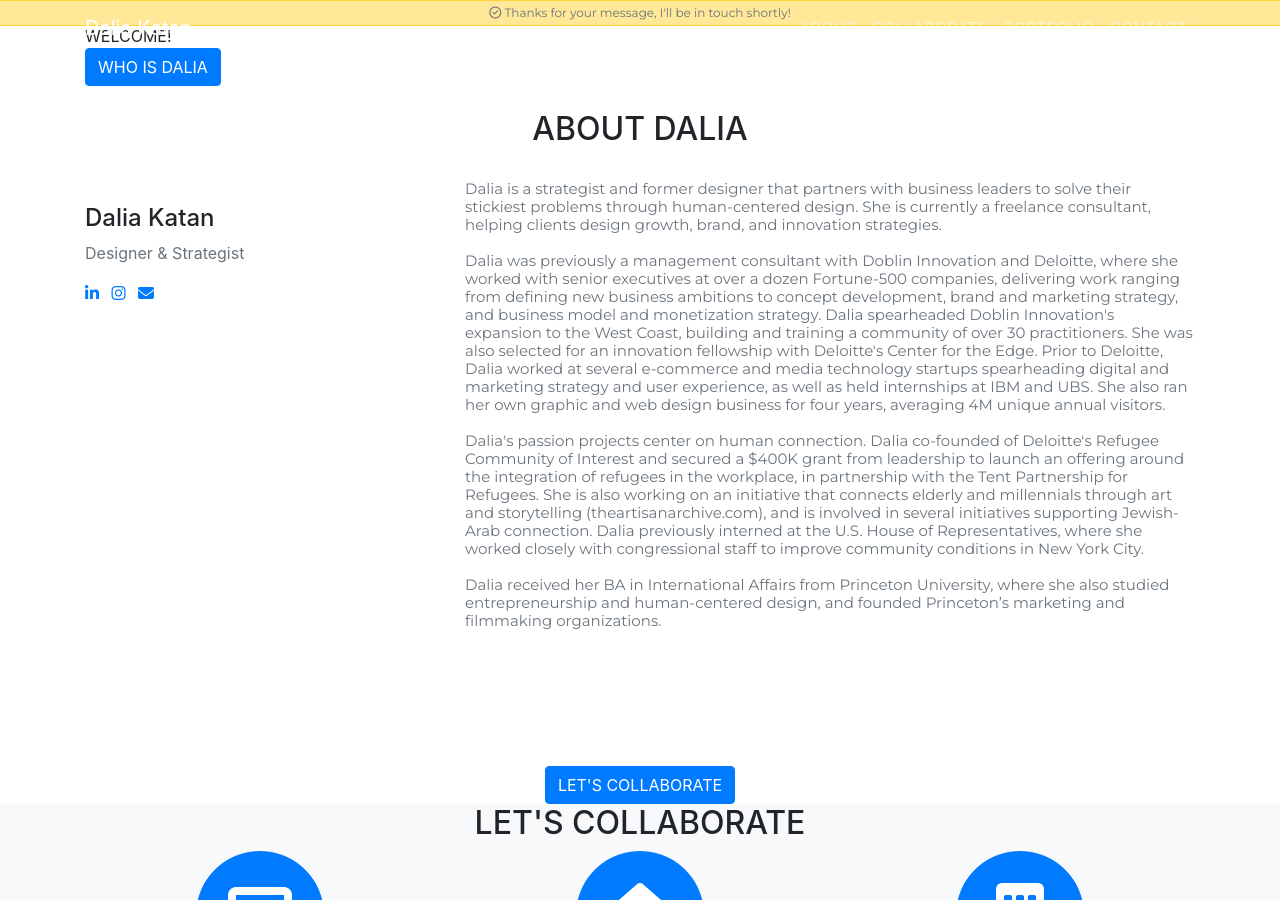
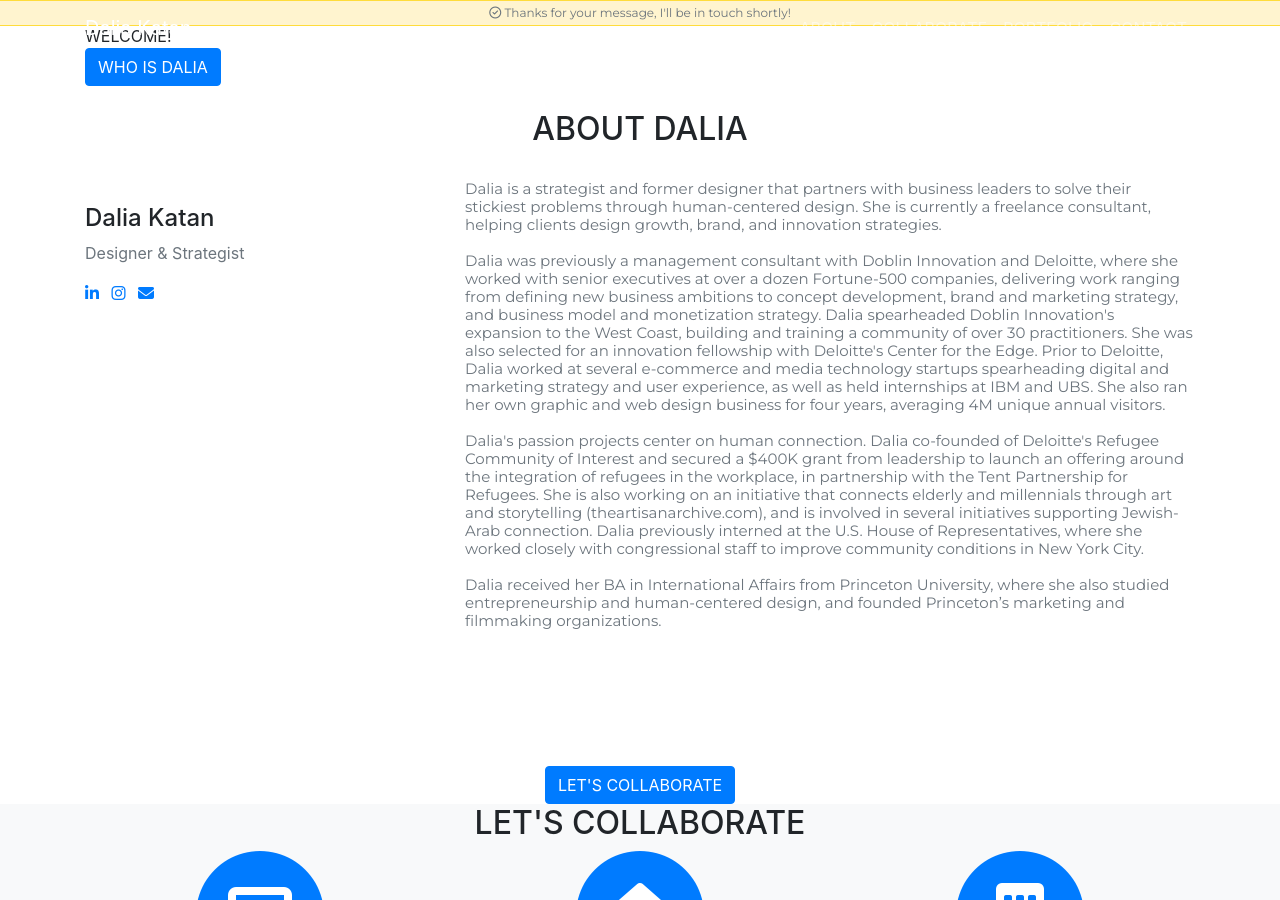
Before and after one commit to dalkat/dalkat.github.io, a Jekyll site: the page built from thanks.md, in a window 1280 px wide and 900 px high. Built offline with Jekyll 4.4.1, drawn with Linux system fonts in a browser that asks for light colours; nearby versions of some CDN libraries; some web fonts are replaced; library files that are not in the unit come from our copies.

Commit message:
thanks bar color

```diff
--- a/_layouts/default.html
+++ b/_layouts/default.html
@@ -152,7 +152,7 @@
 
     {% assign ws = '' %}
     {%- if page.layout == 'thanks' -%}
-     <div class="text-muted" style="z-index: 99; position: absolute; right: 0; top: 0; background-color: #ffe898; width: 100%; height: 26px; padding: 3px; vertical-align: middle; color: white; text-align:center; font-size:12px; border-top:1px #fed136 solid; border-bottom: 1px #fed136 solid; font-family: 'Montserrat', 'Helvetica Neue', Helvetica, Arial, sans-serif; font-weight:normal;"><i class="fa fa-check-circle-o" aria-hidden="true"></i>  Thanks for your message, I'll be in touch shortly!</div>
+     <div class="text-muted" style="z-index: 99; position: absolute; right: 0; top: 0; background-color: #fff4cf; width: 100%; height: 26px; padding: 3px; vertical-align: middle; color: white; text-align:center; font-size:12px; border-top:1px #ffdc3b solid; border-bottom: 1px #ffdc3b solid; font-family: 'Montserrat', 'Helvetica Neue', Helvetica, Arial, sans-serif; font-weight:normal;"><i class="fa fa-check-circle-o" aria-hidden="true"></i>  Thanks for your message, I'll be in touch shortly!</div>
 
     {%- endif -%}
 
```
